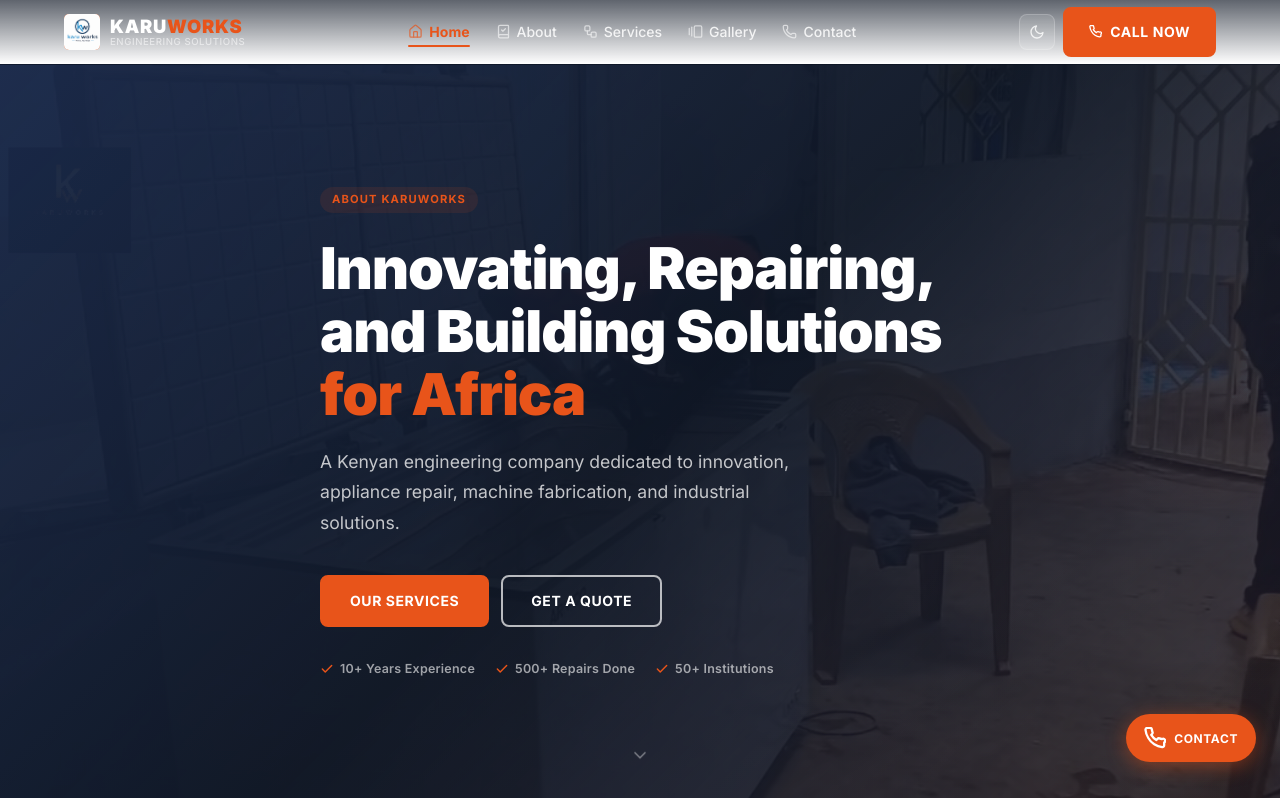
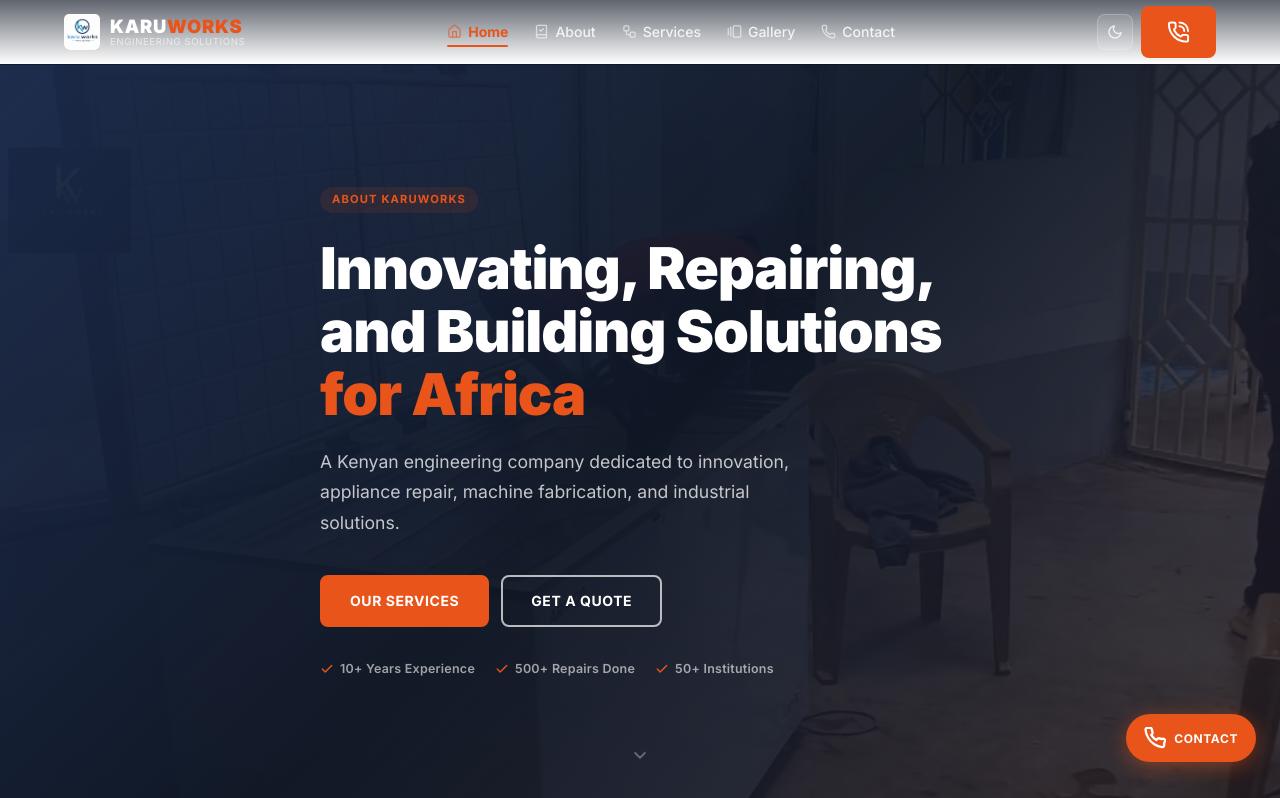
Before and after one commit to oscarnyamosi1/karuworks, a React (Vite) app: page / in a window 1280 px wide. Shown: the top 798 px of the page. Built offline with nearby package versions, Linux system fonts and the light colour scheme.

Commit message:
added staff names and fixed call icon on nav bar overflow

```diff
--- a/src/components/Navbar.tsx
+++ b/src/components/Navbar.tsx
@@ -3,7 +3,7 @@
 import { Link } from "wouter";
 import "./Navbar.css";
 import Logo from "./Logo";
-import { HomeIcon, LucideBookCheck, LucideGalleryHorizontalEnd, LucidePhone, LucideWorkflow } from "lucide-react";
+import { HomeIcon, PhoneCallIcon,LucideBookCheck, LucideGalleryHorizontalEnd, LucidePhone, LucideWorkflow, PhoneCall } from "lucide-react";
 
 interface NavbarProps {
   theme: "light" | "dark";
@@ -81,12 +81,9 @@
               </svg>
             )}
           </button>
-          <a href="tel:+254708458281" className="btn btn-primary nav-cta-desktop">
-            <svg width="13" height="13" viewBox="0 0 24 24" fill="none" stroke="currentColor" strokeWidth="2.5" strokeLinecap="round" strokeLinejoin="round">
-              <path d="M22 16.92v3a2 2 0 0 1-2.18 2 19.79 19.79 0 0 1-8.63-3.07A19.5 19.5 0 0 1 4.69 12 19.79 19.79 0 0 1 1.63 3.18 2 2 0 0 1 3.6 1h3a2 2 0 0 1 2 1.72 12.84 12.84 0 0 0 .7 2.81 2 2 0 0 1-.45 2.11L7.91 8.56a16 16 0 0 0 5.57 5.57l1.24-1.24a2 2 0 0 1 2.11-.45 12.84 12.84 0 0 0 2.81.7A2 2 0 0 1 22 16.92z"/>
-            </svg>
-            Call Now
-          </a>
+          <a href="tel:+254708458281" className="btn btn-primary nav-cta-desktop" style={{maxWidth:75,}}>
+            <PhoneCallIcon />
+                     </a>
           <button
             className={`hamburger${menuOpen ? " is-open" : ""}`}
             onClick={() => setMenuOpen(prev => !prev)}
--- a/src/pages/About.tsx
+++ b/src/pages/About.tsx
@@ -46,17 +46,17 @@
 
 const team = [
   {
-    name: "Staff #1",
+    name: "Augustine Barongo",
     role: "Founder & Lead Engineer",
     image: "https://res.cloudinary.com/dw0l7b86h/image/upload/v1782088428/IMG-20260616-WA0008_su9cjy.jpg",
   },
   {
-    name: "Staff #2",
+    name: "Hykarus Ondimu",
     role: "Operations Manager",
     image:"https://res.cloudinary.com/dw0l7b86h/image/upload/v1782130618/Screenshot_from_2026-06-22_14-49-28_htcumo.png",
   },
   {
-    name: "Staff #3 ",
+    name: "Geofrey Nyaberi",
     role: "Senior Technician",
     image: "https://res.cloudinary.com/dw0l7b86h/image/upload/v1781810882/vlcsnap-2026-06-17-04h23m03s833_jui5ru.png",
     // image: "https://res.cloudinary.com/dw0l7b86h/image/upload/v1781811392/IMG-20260616-WA0007_vrpx21.jpg",
```
